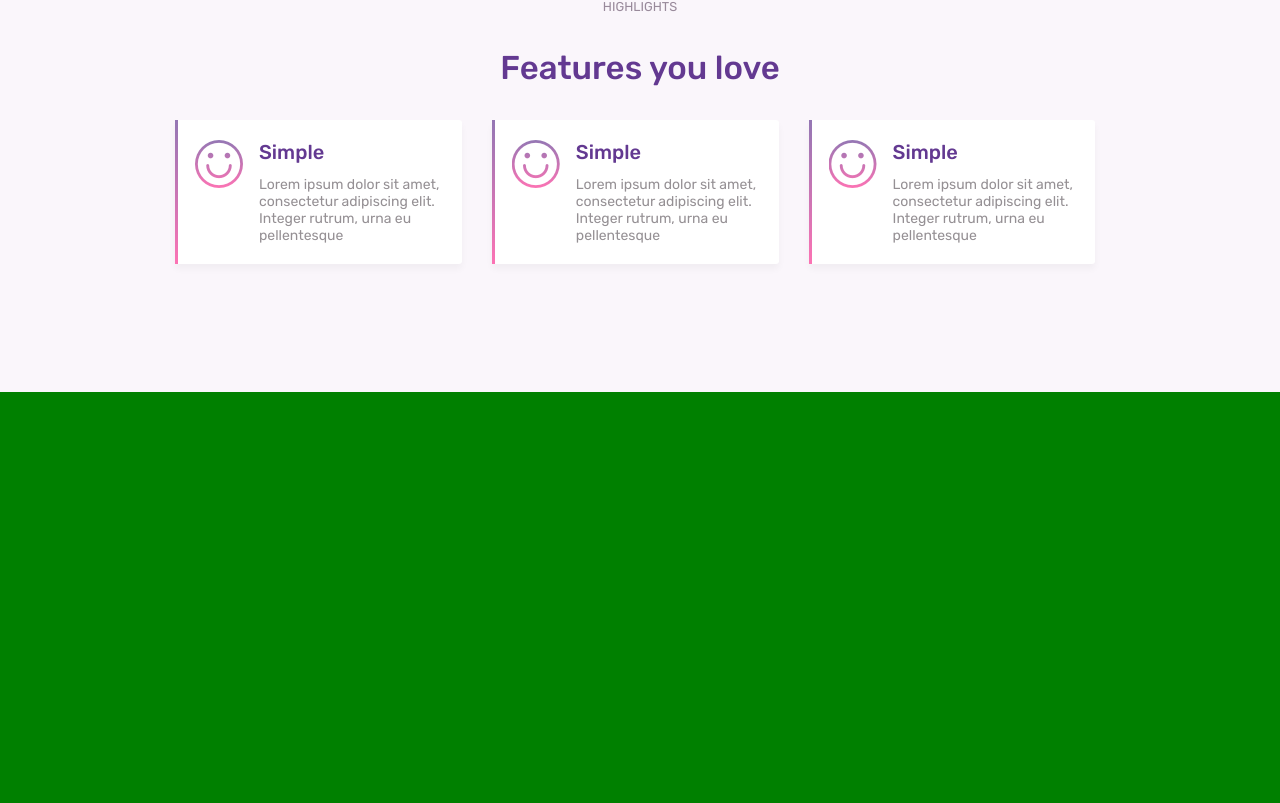
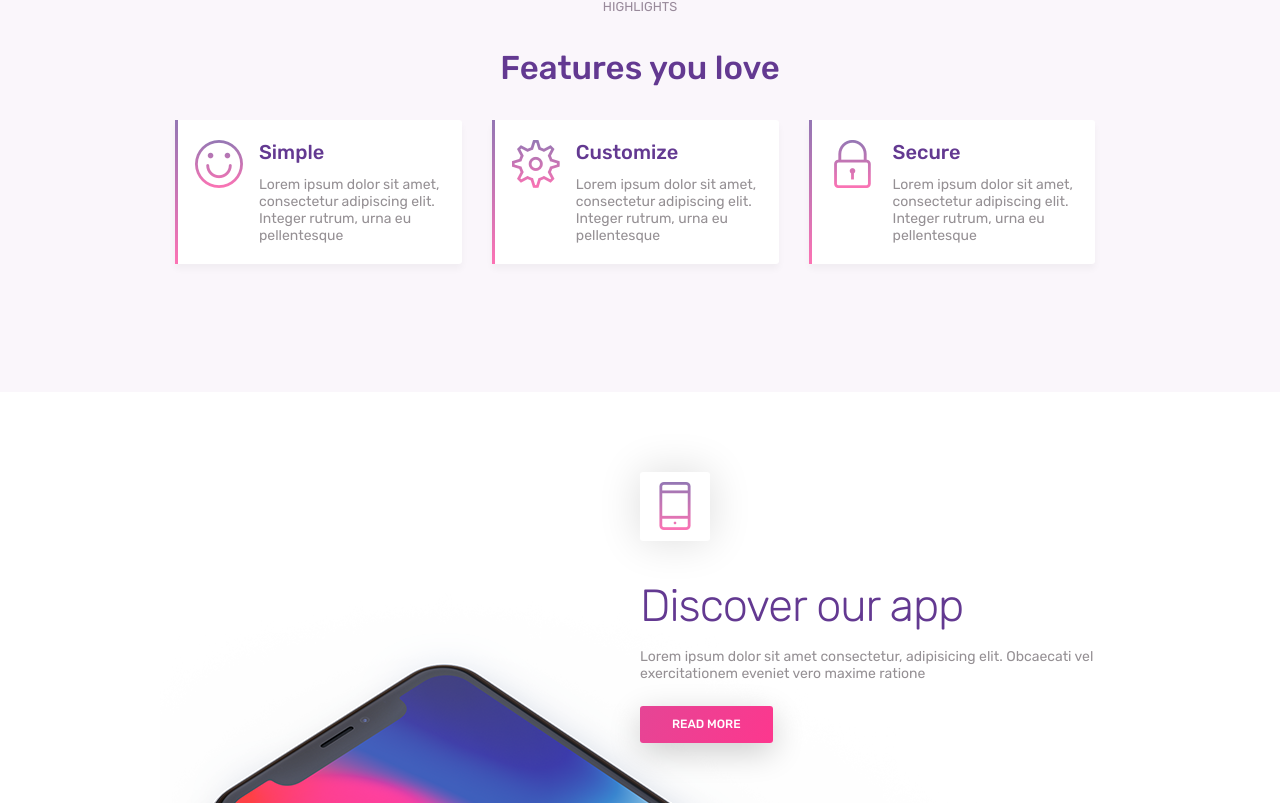
Before and after one commit to Loctary/mob-app-landing, a React (Create React App) app: page / in a window 1280 px wide. Shown: the part 977-1780 px from the top of the page. Built offline with nearby package versions, Linux system fonts and the light colour scheme.

Commit message:
Discover section added

```diff
--- a/src/App.js
+++ b/src/App.js
@@ -4,6 +4,7 @@ import Navigation from './components/Navigation/Navigation';
 import Header from './components/Header/Header';
 import ClientLogos from './components/ClientLogos/ClientLogos';
 import Features from './components/Features/Features';
+import Discover from './components/Discover/Discover';
 // styled components
 import { Wrapper } from './styles';
 
@@ -32,6 +33,7 @@ class App extends React.Component {
         <Header />
         <ClientLogos />
         <Features />
+        <Discover />
         <div style={{ height: 1000, background: 'green' }} />
       </Wrapper>
     );
--- /dev/null
+++ b/src/components/Discover/Discover.js
@@ -0,0 +1,31 @@
+import React from 'react';
+// styled components
+import { Section, Container, Row, FeatureIcon, H2, ButtonA } from '../../styles';
+import { BoxIcon, P, Column, ImgFluid } from './styles';
+// img
+import perspective from '../../assets/img/perspective.png';
+
+const Discover = () => {
+  return (
+    <Section>
+      <Container>
+        <Row>
+          <Column>
+            <BoxIcon>
+              <FeatureIcon content="\e621" />
+            </BoxIcon>
+            <H2>Discover our app</H2>
+            <P>
+              Lorem ipsum dolor sit amet consectetur, adipisicing elit. Obcaecati vel exercitationem eveniet vero maxime
+              ratione{' '}
+            </P>
+            <ButtonA href="#">READ MORE</ButtonA>
+          </Column>
+        </Row>
+        <ImgFluid src={perspective} />
+      </Container>
+    </Section>
+  );
+};
+
+export default Discover;
--- /dev/null
+++ b/src/components/Discover/styles.js
@@ -0,0 +1,32 @@
+import styled from 'styled-components';
+
+import { P as POriginal, ImgFluid as ImgFluidOriginal, Column as ColumnOriginal } from '../../styles';
+
+export const BoxIcon = styled.div`
+  box-shadow: 0px 0px 43px 0px rgba(0, 0, 0, 0.14);
+  box-sizing: border-box;
+  padding: 10px;
+  width: 70px;
+  border-radius: 3px;
+  margin-bottom: 1.5rem;
+  background-color: #fff;
+  text-align: center;
+`;
+
+export const P = styled(POriginal)`
+  margin-bottom: 1.5rem !important;
+`;
+
+export const Column = styled(ColumnOriginal)`
+  @media (min-width: 992px) {
+    margin-left: 50%;
+    flex: 0 0 50%;
+    max-width: 50%;
+  }
+`;
+
+export const ImgFluid = styled(ImgFluidOriginal)`
+  @media (min-width: 992px) {
+    margin-top: -150px;
+  }
+`;
--- a/src/components/FeatureCard/FeatureCard.js
+++ b/src/components/FeatureCard/FeatureCard.js
@@ -1,17 +1,17 @@
 import React from 'react';
 // styled components
-import { Row, P, H4 } from '../../styles';
+import { P, H4 } from '../../styles';
 import { Card, CardBody, Column, FeatureIcon } from './styles';
 
-const FeatureCard = () => {
+const FeatureCard = ({ content, title, text }) => {
   return (
     <Column>
       <Card>
         <CardBody>
-          <FeatureIcon />
-          <div style={{ flex: 1, display: 'flex', flexDirection: 'column' }}>
-            <H4>Simple</H4>
-            <P>Lorem ipsum dolor sit amet, consectetur adipiscing elit. Integer rutrum, urna eu pellentesque </P>
+          <FeatureIcon content={content} />
+          <div>
+            <H4>{title}</H4>
+            <P>L{text}</P>
           </div>
         </CardBody>
       </Card>
--- a/src/components/FeatureCard/styles.js
+++ b/src/components/FeatureCard/styles.js
@@ -1,6 +1,6 @@
 import styled from 'styled-components';
 
-import { Column as ColumnOriginal, Row as RowOriginal } from '../../styles';
+import { Column as ColumnOriginal, FeatureIcon as FeatureIconOriginal } from '../../styles';
 
 export const Card = styled.div`
   border: 0;
@@ -16,7 +16,7 @@ export const Card = styled.div`
     top: 0;
     bottom: 0;
     left: 15px;
-    @media (max-width: 991px) {
+    @media (max-width: 992px) {
       height: calc(100% - 2rem);
     }
   }
@@ -52,26 +52,6 @@ export const Column = styled(ColumnOriginal)`
   }
 `;
 
-export const FeatureIcon = styled.span`
-  font-family: 'themify';
-  speak: none;
-  font-style: normal;
-  font-weight: normal;
-  font-variant: normal;
-  text-transform: none;
-  line-height: 1;
-  -webkit-font-smoothing: antialiased;
-  font-size: 3em;
+export const FeatureIcon = styled(FeatureIconOriginal)`
   margin-right: 1rem !important;
-  box-sizing: border-box;
-  :before {
-    content: "\\e71f";
-    ${({ content }) => content && `content: ${content};`}
-    color: #fc73b4;
-    background: linear-gradient(to bottom, #9477b4 0%, #fc73b4 100%);
-    -webkit-background-clip: text;
-    background-clip: text;
-    -webkit-text-fill-color: transparent;
-    border-box;
-  }
 `;
--- a/src/components/Features/Features.js
+++ b/src/components/Features/Features.js
@@ -4,6 +4,8 @@ import FeatureCard from '../FeatureCard/FeatureCard';
 // styled components
 import { Section, Row } from './styles';
 import { Container, Small, SectionTitle, H3 } from '../../styles';
+
+const text = 'orem ipsum dolor sit amet, consectetur adipiscing elit. Integer rutrum, urna eu pellentesque ';
 
 const Featues = () => {
   return (
@@ -13,9 +15,9 @@ const Featues = () => {
           <Small>HIGHLIGHTS</Small>
           <H3>Features you love</H3>
           <Row>
-            <FeatureCard />
-            <FeatureCard />
-            <FeatureCard />
+            <FeatureCard text={text} content="\e71f" title="Simple" />
+            <FeatureCard text={text} content="\e60f" title="Customize" />
+            <FeatureCard text={text} content="\e62b" title="Secure" />
           </Row>
         </SectionTitle>
       </Container>
--- a/src/styles.js
+++ b/src/styles.js
@@ -72,6 +72,14 @@ export const SectionTitle = styled.div`
   margin-bottom: 3rem;
 `;
 
+export const H2 = styled.h2`
+  font-size: 45px;
+  font-weight: 300;
+  color: #633991;
+  letter-spacing: -1px;
+  margin-bottom: 1rem;
+`;
+
 export const H3 = styled.h3`
   color: #633991;
   font-size: 33px;
@@ -106,3 +114,51 @@ export const Button = styled.button`
     background: transparent;
   }
 `;
+
+export const ButtonA = styled.a`
+  border-radius: 3px;
+  background-image: linear-gradient(122deg, #e54595 0%, #fd378e 100%);
+  box-shadow: 0px 9px 32px 0px rgba(0, 0, 0, 0.2);
+  font-weight: 500;
+  padding: 0.6rem 2rem;
+  border: 0;
+  transition: all 0.3s ease;
+  text-transform: uppercase;
+  font-size: 12px;
+  color: #fff;
+  text-decoration: none;
+  display: inline-block;
+  text-align: center;
+  white-space: nowrap;
+  vertical-align: middle;
+  user-select: none;
+  line-height: 1.5;
+  border-radius: 3px;
+  :hover {
+    background-image: linear-gradient(122deg, #fd378e 0%, #e54595 100%);
+    box-shadow: 0px 9px 32px 0px rgba(0, 0, 0, 0.3);
+  }
+`;
+
+export const FeatureIcon = styled.span`
+  font-family: 'themify';
+  speak: none;
+  font-style: normal;
+  font-weight: normal;
+  font-variant: normal;
+  text-transform: none;
+  line-height: 1;
+  -webkit-font-smoothing: antialiased;
+  font-size: 3em;
+  box-sizing: border-box;
+  :before {
+    content: "\\e71f";
+    ${({ content }) => content && `content: "${content}";`}
+    color: #fc73b4;
+    background: linear-gradient(to bottom, #9477b4 0%, #fc73b4 100%);
+    -webkit-background-clip: text;
+    background-clip: text;
+    -webkit-text-fill-color: transparent;
+    border-box;
+  }
+`;
```
